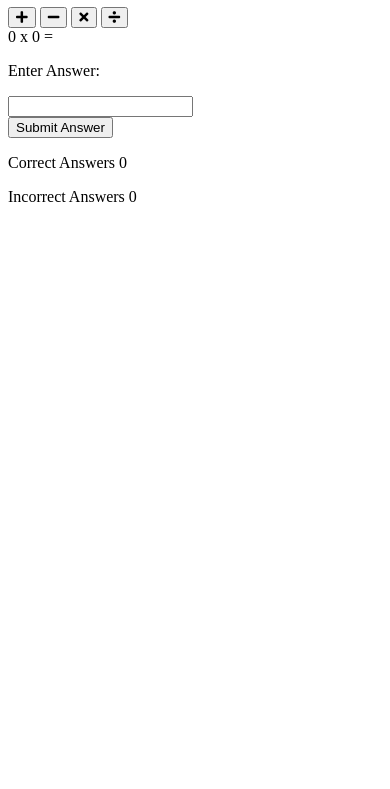
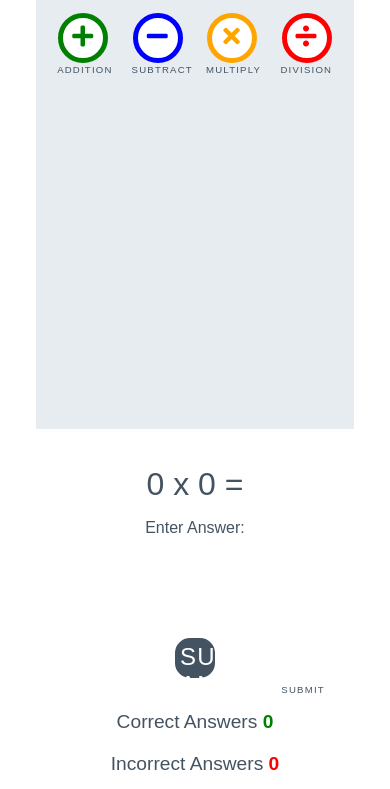
Before and after one commit to Edite10/Love-Maths, a plain HTML site: page index.html in a window 390 px wide. Shown: the part 112-901 px from the top of the page. Before the commit the page ends 844 px from the top, so only its background shows below. Drawn offline with Linux system fonts and the light colour scheme.

Commit message:
Add styles for game

```diff
--- a/assets/css/style.css
+++ b/assets/css/style.css
@@ -1,3 +1,252 @@
+/* --------- Global style */
+
 body {
+    background-color: white;
+    font-family: "Raleway", sans-serif;
+    color: #445361;
+    text-align: center;
+}
+
+/* --------- Heading */
+
+.heading {
+    text-align: center;
+    font-size: 2.5rem;
+}
+
+.logo {
+    height: 40px;
+    padding-right: 5px;
+}
+
+/* --------- Game layout */
+
+.game-area {
+    background-color: #E6ECF0;
+    box-sizing: border-box;
+    width: 85%;
+    height: 65vh;
+    max-height: 450px;
+    max-width: 830px;
+    margin-left: auto;
+    margin-right: auto;
+    padding: 1%;
+}
+
+.question-area {
+    width: 50%;
+    font-size: 2rem;
+    margin: auto;
+    padding: 50px 0;
+}
+
+.question-area span {
+    padding: 0 15px;
+}
+
+.score-area {
+    margin: 5px auto;
+    width: 60%;
+    font-size: 1.2rem;
+}
+
+.controls-area {
+    width: 85%;
+    margin: 30px auto;
+}
+
+#score {
+    color: green;
+    font-weight: bold;
+}
+
+#incorrect {
+    color: red;
+    font-weight: bold;
+}
+
+.answer-message {
+    display: none;
+    font-size: 1rem;
+}
+
+#answer-box {
+    border: none;
+    color: #445361;
+    display: inline-block;
+    height: 40px;
+    width: 80px;
+    font-size: 1.2rem;
+}
+
+.scores {
+    display: inline-block;
+    padding: 25px;
+}
+
+/* --------- Buttons */
+
+.btn {
+    width: 220px;
+    height: 60px;
+    font-family: "Raleway", sans-serif;
+    text-transform: uppercase;
+    letter-spacing: 1.2px;
+    color: white;
+}
+
+.btn:focus {
+    outline: none;
+}
+
+.btn--big {
+    padding-top: 10px;
+    border-radius: 50%;
+    background-color: white;
+    border: 10px solid;
+    width: 100px;
+    height: 100px;
+    font-size: 3.2rem;
+    margin: 0 30px;
+    transition: all 0.5s;
+}
+
+.btn--big::after{
+    content: attr(data-type);
+    font-size: 1rem;
+    color:#445361;
+    position: relative;
+    left: -0.5em;
+}
+
+.btn--blue {
+    border-color: blue;
+    color: blue;
+}
+
+.btn--blue:active,
+.btn--blue:hover {
+    background-color: darkblue;
+    color: white;
+}
+
+.btn--orange {
+    border-color: orange;
+    color: orange;
+}
+
+.btn--orange:active,
+.btn--orange:hover {
+    background-color: darkorange;
+    color: white;
+}
+
+.btn--red {
+    border-color: red;
+    color: red;
+}
+
+.btn--red:active,
+.btn--red:hover {
+    background-color: darkred;
+    color: white;
+}
+
+.btn--green {
+    border-color: green;
+    color: green;
+}
+
+.btn--green:active,
+.btn--green:hover {
+    background-color: darkgreen;
+    color: white;
+}
+
+.btn--gray {
+    margin-top: 25px;
+    background-color: #445361;
+    border: 1px transparent;
+    border-radius: 20px;
+}
+
+.btn--gray:active,
+.btn--gray:hover {
+    background-color: #0d1013;
+}
+
+/* --------- Media queries */
+
+@media (max-width: 414px) {
+    .controls-area {
+        width: 100%;
+    }
+
+    .btn--big {
+        margin: 0 10px;
+        padding: 5px;
+        border: 5px solid;
+        width: 50px;
+        height: 50px;
+        font-size: 1.5rem;
+    }
+
+    .btn--big::after {
+        font-size: 0.6rem;
+        left: -0.7rem;
+    }
+
+    .question-area {
+        padding: 10% 0;
+        width: 100%;
+    }
+
+    .question-area span {
+        padding: 0;
+    }
+
+    .answer-message {
+        display: block;
+    }
+
+    #answer-box {
+        display: block;
+        margin: 0 auto;
+    }
+    .btn--gray {
+        margin-top: 0;
+    }
+
+    .score-area {
+        width: 100%;
+    }
+
+    .scores {
+        margin: 0.5em auto;
+        display: block;
+        padding: 5px;
+    }
+
+    .heading {
+        font-size: 2rem;
+    }
+}
+
+@media (max-width: 320px) {
+    .game-area {
+        height: 70vh;
+    }
+
+    .controls-area {
+        width: 75%;
+        margin: 10px auto;
+    }
+
+    .btn--big {
+        margin: 10px 10px;
+    }
+    .question-area {
+        padding: 10px 0;
+    }
 
 }
--- a/index.html
+++ b/index.html
@@ -17,16 +17,16 @@
 
     <div class="game-area">
 <div class="controls-area"></div>
-<button class="btn btn--big btn--green">
+<button data-type="addition" class="btn btn--big btn--green">
 <i class="fas fa-plus"></i>
 </button>
-<button class="btn btn--big btn--blue">
+<button data-type="subtract" class="btn btn--big btn--blue">
 <i class="fas fa-minus"></i>
 </button>
-<button class="btn btn--big btn--orange">
+<button data-type="multiply" class="btn btn--big btn--orange">
 <i class="fas fa-times"></i>
 </button>
-<button class="btn btn--big btn--red">
+<button data-type="division" class="btn btn--big btn--red">
 <i class="fas fa-divide"></i>
 </button>
     </div>
@@ -38,7 +38,7 @@
         <p class="answer-message">Enter Answer:</p>
         <input id="answer-box" tupe="number">
     </div>
-<button class="btn btn--big btn--gray">Submit Answer</button>
+<button data-type="submit" class="btn btn--big btn--gray">Submit Answer</button>
 
     <div class="score-area">
 <p class="scores">Correct Answers <span id="score">0</span></p>
```
